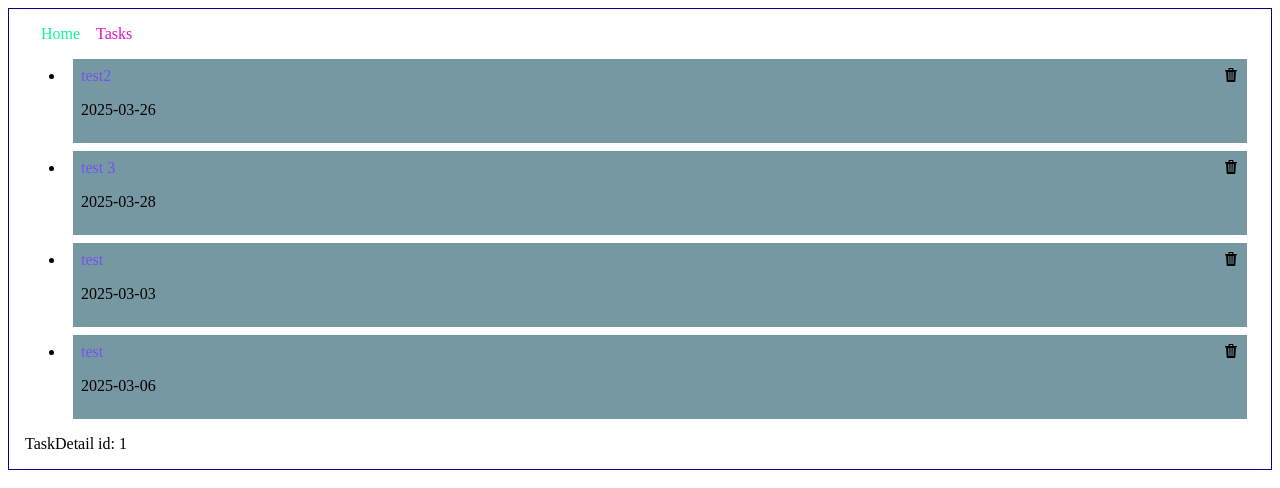
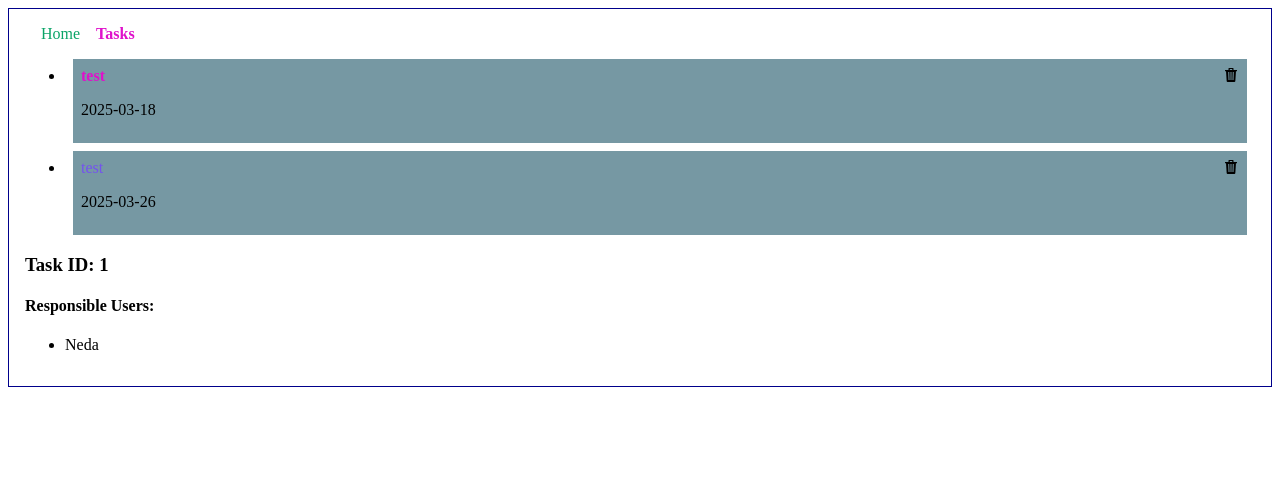
Before and after one commit to michellecong/CS5610, a React (Vite) app in the folder week9/my-react-app/: page /tasks/1 in a window 1280 px wide. Shown: the top 488 px of the page. Built offline with nearby package versions, Linux system fonts and the light colour scheme; data requests are answered from the project's data file.

Commit message:
Match users of the task

```diff
--- a/week9/my-react-app/db.json
+++ b/week9/my-react-app/db.json
@@ -1,24 +1,31 @@
 {
   "tasks": [
     {
-      "id": "8c0e",
-      "title": "test2",
-      "date": "2025-03-26"
+      "id": "1",
+      "title": "test",
+      "date": "2025-03-18"
     },
     {
-      "id": "de84",
-      "title": "test 3",
-      "date": "2025-03-28"
+      "id": "2",
+      "title": "test",
+      "date": "2025-03-26"
+    }
+  ],
+  "users": [
+    {
+      "id": 1,
+      "name": "Neda",
+      "task": 1
     },
     {
-      "id": "ac7e",
-      "title": "test",
-      "date": "2025-03-03"
+      "id": 2,
+      "name": "Dan",
+      "task": 3
     },
     {
-      "id": "39ed",
-      "title": "test",
-      "date": "2025-03-06"
+      "id": 3,
+      "name": "Adam",
+      "task": 3
     }
   ]
 }
--- a/week9/my-react-app/src/App.jsx
+++ b/week9/my-react-app/src/App.jsx
@@ -4,7 +4,7 @@ import TasksList from "./components/TasksList";
 import AddTask from "./components/AddTask";
 import { useState, useEffect } from "react";
 import { Routes, Route, Link, NavLink } from "react-router";
-import TaskDetail from "./components/taskDetail";
+import TaskDetail from "./components/TaskDetail";
 
 export default function App() {
   const [tasksFromServer, setTasksFromServer] = useState([]);
@@ -15,7 +15,7 @@ export default function App() {
     setIsLoading(true);
     try {
       const signal = controller.signal;
-      const response = await fetch("http://localhost:3001/tasks");
+      const response = await fetch("http://localhost:3001/tasks", { signal });
 
       if (response.ok) {
         const data = await response.json();
@@ -42,8 +42,12 @@ export default function App() {
   // Add a task
   const addTask = async (task) => {
     try {
+      const nextId =
+        tasksFromServer.length > 0
+          ? Math.max(...tasksFromServer.map((t) => t.id)) + 1
+          : 1;
       // Add task to UI immediately for better UX
-      const newTask = { ...task, id: Date.now() };
+      const newTask = { ...task, id: nextId };
       setTasksFromServer([...tasksFromServer, newTask]);
 
       // Then sync with server
@@ -83,16 +87,13 @@ export default function App() {
         <NavLink to="/">Home</NavLink>
         <NavLink to="/tasks">Tasks</NavLink>
       </nav>
-      {/* <Header myAppName={appName} /> */}
-
-      {/* <TasksList tasks={tasksFromServer} onDelete={deleteTask} /> */}
 
       <Routes>
         <Route
           path="/"
           element={
             <>
-              <h1>Welcome to {appName}</h1>
+              <Header myAppName={appName} />
               <AddTask onAdd={addTask} />
             </>
           }
--- a/week9/my-react-app/src/components/Task.jsx
+++ b/week9/my-react-app/src/components/Task.jsx
@@ -1,6 +1,5 @@
 import React from "react";
 import { IoTrashSharp } from "react-icons/io5";
-import { NavLink as Navlink } from "react-router";
 import { NavLink } from "react-router";
 
 export default function Task({ taskObj, onDelete }) {
--- a/week9/my-react-app/src/components/taskDetail.jsx
+++ b/week9/my-react-app/src/components/taskDetail.jsx
@@ -1,9 +1,54 @@
 import React from "react";
 import { useParams } from "react-router";
-import { useState, useEffect } from "react";
+import { useEffect, useState } from "react";
 
 export default function TaskDetail() {
   const { id } = useParams();
+  const [users, setUsers] = useState([]);
+  const [loading, setLoading] = useState(true);
 
-  return <div>TaskDetail id: {id}</div>;
+  const fetchUsers = async () => {
+    try {
+      setLoading(true);
+      const response = await fetch(`http://localhost:3001/users?task=${id}`);
+
+      if (!response.ok) {
+        throw new Error("Failed to fetch users");
+      }
+
+      const data = await response.json();
+      setUsers(data);
+    } catch (error) {
+      console.error("Error fetching users:", error);
+    } finally {
+      setLoading(false);
+    }
+  };
+
+  useEffect(() => {
+    fetchUsers();
+  }, [id]); // Fetch users whenever the id changes
+
+  return (
+    <div className="task-detail">
+      <h3>Task ID: {id}</h3>
+
+      {loading ? (
+        <p>Loading responsible users...</p>
+      ) : (
+        <div>
+          <h4>Responsible Users:</h4>
+          {users.length > 0 ? (
+            <ul>
+              {users.map((user) => (
+                <li key={user.id}>{user.name}</li>
+              ))}
+            </ul>
+          ) : (
+            <p>No users assigned to this task</p>
+          )}
+        </div>
+      )}
+    </div>
+  );
 }
--- a/week9/my-react-app/src/index.css
+++ b/week9/my-react-app/src/index.css
@@ -114,7 +114,7 @@ a {
 }
 
 nav a {
-  color: rgb(15, 244, 152);
+  color: rgb(10, 164, 103);
   font-weight: 500;
   text-decoration: inherit;
   padding-left: 1em;
@@ -122,4 +122,5 @@ nav a {
 
 a.active {
   color: rgb(223, 17, 203);
+  font-weight: 700;
 }
```
